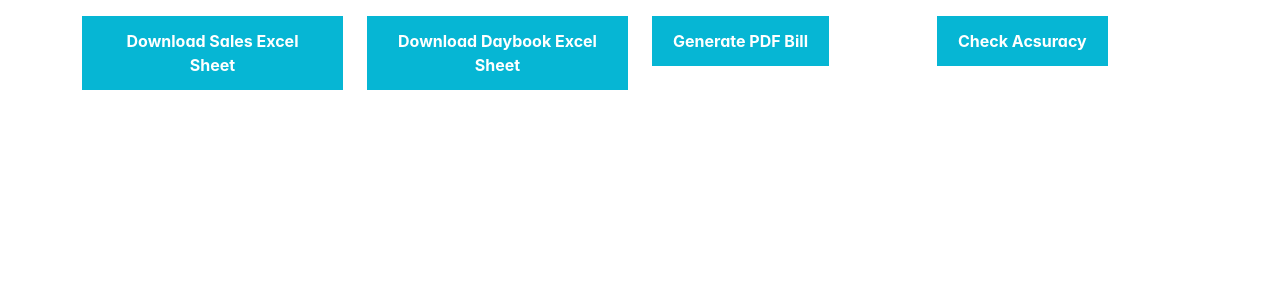
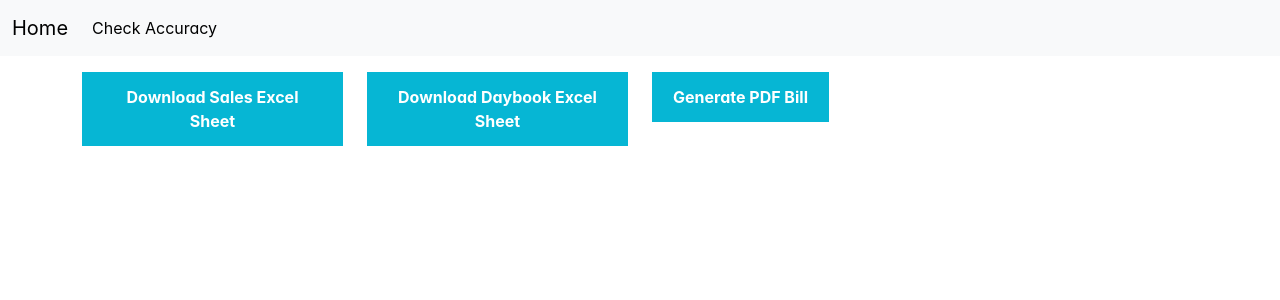
Before and after one commit to KashyapSayani2720/export-excel-pdf, a React (Create React App) app: page / in a window 1280 px wide. Shown: the top 300 px of the page. Built offline with nearby package versions, Linux system fonts and the light colour scheme.

Commit message:
Added navbar and refactred some code

```diff
--- a/src/App.js
+++ b/src/App.js
@@ -3,11 +3,13 @@
 import { Route, Routes } from 'react-router-dom';
 import  CheckAccuracy from './components/CheckAccuracy.jsx';
 import Dashboard from './components/Dashboard.jsx';
+import { NavbarComponent } from './common/NavbarComponent.jsx';
 
 function App() {
 
     return (
         <>
+            <NavbarComponent/>
             <Routes>
                 <Route
                     path="/"
--- /dev/null
+++ b/src/common/NavbarComponent.jsx
@@ -0,0 +1,27 @@
+import { Link } from "react-router-dom";
+
+export const NavbarComponent = () => (
+  <>
+    <nav className="navbar navbar-expand-lg bg-body-tertiary">
+      <div className="container-fluid">
+        <Link className="navbar-brand" to="/">
+          Home
+        </Link>
+
+        <div className="collapse navbar-collapse" id="navbarNav">
+          <ul className="navbar-nav">
+            <li className="nav-item">
+              <Link
+                className="nav-link active"
+                aria-current="page"
+                to="/check-accuracy"
+              >
+                Check Accuracy
+              </Link>
+            </li>
+          </ul>
+        </div>
+      </div>
+    </nav>
+  </>
+);
--- a/src/components/CheckAccuracy.jsx
+++ b/src/components/CheckAccuracy.jsx
@@ -44,12 +44,14 @@
             .then(response => {
               if(response?.data){
                   setAccuracy( response?.data?.accuracy);
+                  toast.current.show({severity:'success', summary: 'Success', detail: "Accuracy percentage found successfully.", life: 3000});
                   // resetForm();
               }
             })
             .catch(error => {
                 console.log("error",error)
                 let err = error?.response?.data?.error;
+                setAccuracy(null);
                 toast.current.show({severity:'error', summary: 'Error', detail: err, life: 3000});
             })
       };
@@ -62,7 +64,7 @@
         validateOnBlur: true,
       });
 
-      const { values, errors, handleSubmit, handleChange, touched, resetForm } = formik;
+      const { values, errors, handleSubmit, handleChange, touched } = formik;
 
       const rangeHandler=(lowerRange, upperRange)=>{
         let acc = parseInt(accuracy);
@@ -73,6 +75,7 @@
 
   return (
     <div className='accuracy-component'>
+        <h4>Find Address Accuracy</h4>
         <Toast ref={toast} />
       <div>
         <InputComponent
@@ -125,7 +128,7 @@
       <ButtonComponent
         onClick={() => handleSubmit()}
         type="submit"
-        label="Check Accuracy"
+        label="Submit"
         className="px-6 py-2 w-full rounded bg-[#1f1f70] text-white"
     />
 
--- a/src/components/Dashboard.jsx
+++ b/src/components/Dashboard.jsx
@@ -3,10 +3,10 @@
 import axios from 'axios';
 import * as XLSX from 'xlsx/xlsx.mjs';
 import PdfGenerator from './pdf_generator';
-import { useNavigate } from 'react-router-dom';
+// import { useNavigate } from 'react-router-dom';
 
 const Dashboard = () => {
-    const navigate = useNavigate();
+    // const navigate = useNavigate();
 
     function handleDownloadDayBookExcel() {
 
@@ -63,9 +63,9 @@
 
     };
 
-    function checkAccuracyHandler() {
-       return navigate('/check-accuracy')
-    }
+    // function checkAccuracyHandler() {
+    //    return navigate('/check-accuracy')
+    // }
 
     function handleDownloadSalesExcel() {
 
@@ -687,7 +687,7 @@
                 <PdfGenerator htmlContent={htmlContent} />
             </div>
             <div className='col-3'>
-            <Button label='Check Acsuracy' onClick={checkAccuracyHandler} />
+            {/* <Button label='Check Accuracy' onClick={checkAccuracyHandler} /> */}
             </div>
         </div>
 </div>
```
